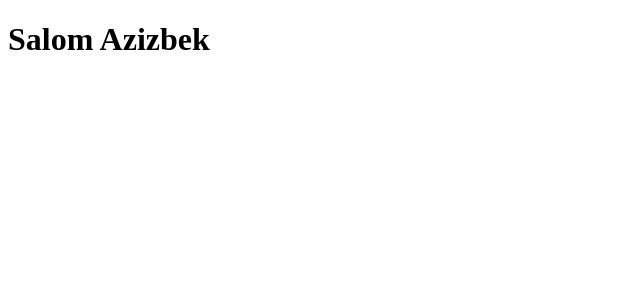
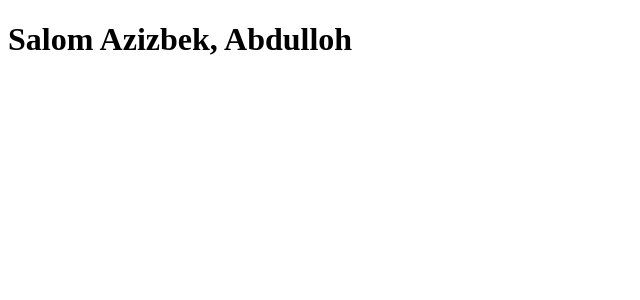
Before and after one commit to abdullox0900/uzum-market, a React (Vite) app: page / in a window 1280 px wide. Shown: the top 300 px of the page, without its empty margins (0-640 px from the left). Built offline with nearby package versions, Linux system fonts and the light colour scheme.

Commit message:
I've changed something

```diff
--- a/src/App.jsx
+++ b/src/App.jsx
@@ -4,7 +4,7 @@ function App() {
 
   return (
     <>
-    <h1>Salom Azizbek</h1>
+    <h1>Salom Azizbek, Abdulloh</h1>
     </>
   )
 }
```
